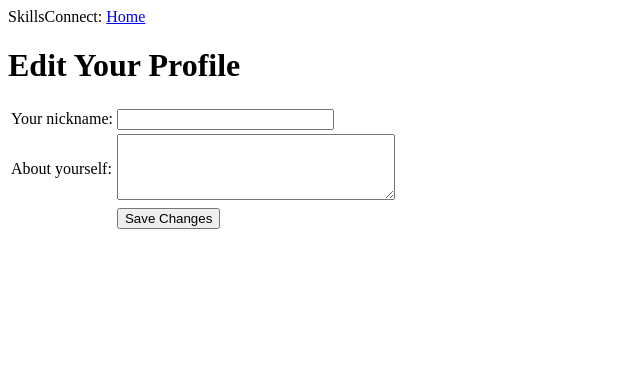
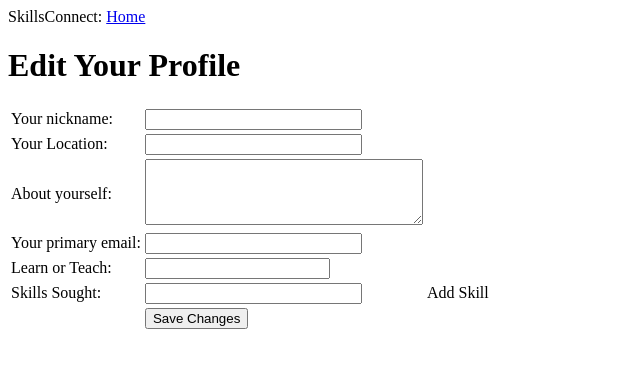
Before and after one commit to deviba01/SkillsConnect, a Flask app: template app/templates/edit.html in a window 1280 px wide. Shown: the top 368 px of the page, without its empty margins (0-640 px from the left). Run offline with Flask 2, Linux system fonts and the light colour scheme; the template is opened without the code that fills it: most values are stand-ins (such as "Sample title", 1, 10 or a date in 2020); form fields are guessed from the names that the template uses; parts of the project's set-up code (start-up, migrations or seed data) failed here and were passed over; some libraries are stand-ins or nearby versions.

Commit message:
new edit page and corresponding forms.py

```diff
--- a/app/templates/edit.html
+++ b/app/templates/edit.html
@@ -1,28 +1,81 @@
 <!-- extend base layout -->
 {% extends "base.html" %}
+{% block head %}
+{{ super()}}
+<script type="text/javascript">
+skillsForm = function(learnOrTeach){
+    //alert('called')
+    form = document.forms['edit'];
+    table = document.querySelector('table');
+    button = document.getElementById('submit');
+
+    newRow = document.createElement('tr');
+    newField = document.createElement('td');
+    fillerField = document.createElement('td');
+    newField.innerHTML = "<input id='skill' name='skill' size='24' type='text' value=''>";
+
+    table.appendChild(newRow);
+    newRow.appendChild(fillerField);
+    newRow.appendChild(newField);
+    }
+</script>
+{% endblock %}
 
 {% block content %}
   <h1>Edit Your Profile</h1>
   <form action="" method="post" name="edit">
       {{form.hidden_tag()}}
       <table>
-          <tr>
+          <tr style="padding-bottom: 2%;">
         	<td>Your nickname:</td>
         	<td>
             	{{ form.nickname(size=24) }}
             	{% for error in form.errors.nickname %}
-            	<br><span style="color: red;">[{{ error }}]</span>
+            	<br><span style="color: red;">{{ error }}</span>
             	{% endfor %}
         	</td>
           </tr>
+
+	  <tr>
+		<td>Your Location:</td>
+		<td>
+		{{ form.location(size = 24) }}
+	  </tr>
           <tr>
               <td>About yourself:</td>
               <td>{{ form.about_me(cols=32, rows=4) }}</td>
           </tr>
-          <tr>
+	  <tr>
+	    <td>Your primary email:</td>
+	    <td>
+	    {{ form.primaryEmail(size=24) }}
+
+	    {% for error in form.errors.primaryEmail %}
+	    <br><span style="color: red;">{{ error }}</span>
+	    {% endfor %}
+	    </td>
+	  </tr>
+	  <tr>
+		<td>Learn or Teach:</td>
+		<td>{{ form.learnTeach() }}
+		</td>
+	  </tr>
+	  <tr id='skills'>
+	  <td>Skills Sought:</td>
+	  <td>{{ form.skill(size=24) }}</td>
+	  <td><a onclick="">Add Skill</a>
+	  </tr>
+          <tr id='submit'>
               <td></td>
               <td><input type="submit" value="Save Changes"></td>
           </tr>
       </table>
   </form>
 {% endblock %}
+
+
+{% block scripts %}
+
+
+{{super()}}
+{% endblock %}
```
Also changed, not shown: app/forms.py (+6 -2 lines).
